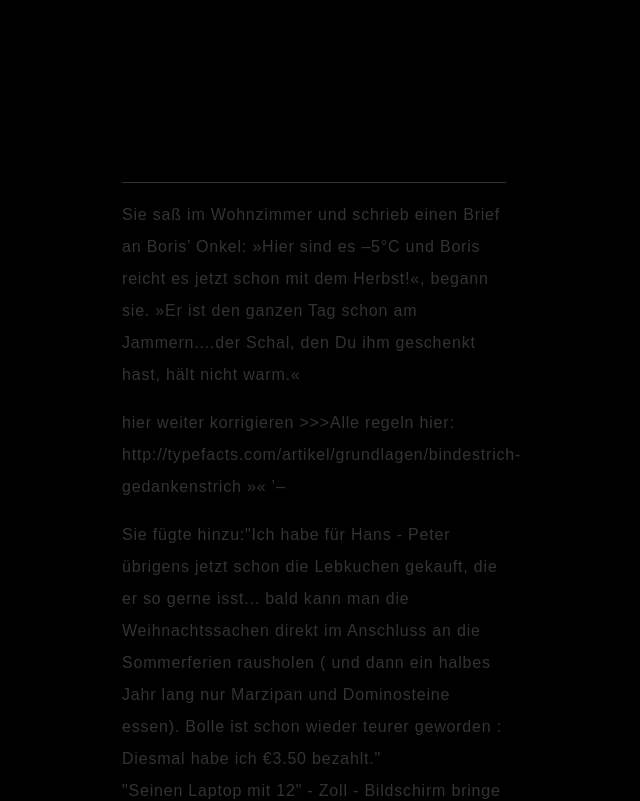
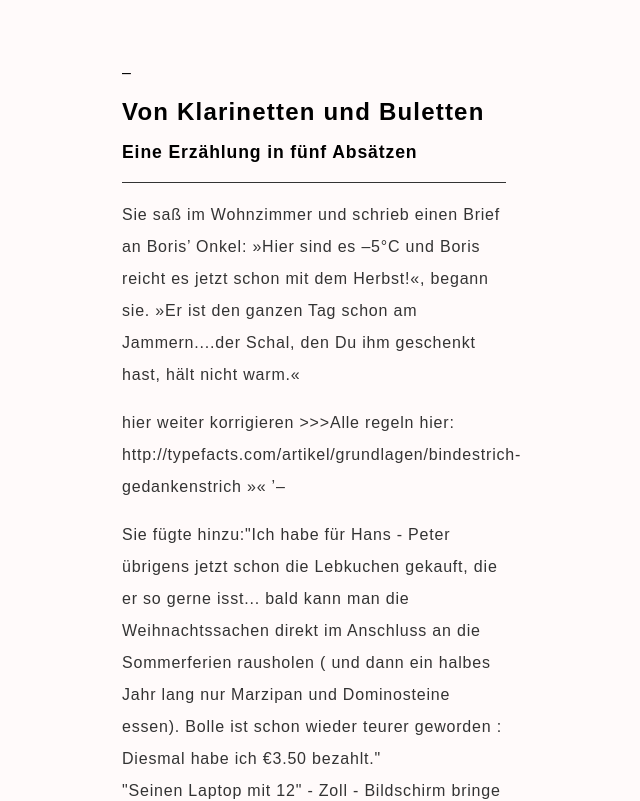
Before and after one commit to alsino/basic_typography, a plain HTML site: page index.html in a window 1280 px wide. Shown: the top 801 px of the page, without its empty margins (326-966 px from the left). Drawn offline with Linux system fonts and the light colour scheme.

Commit message:
change bg color

```diff
--- a/css/style.css
+++ b/css/style.css
@@ -3,7 +3,7 @@
 /* Kick it like it’s 2004 for now! :) */
 
 body {
-	background-color: black;
+	background-color: #FFFAFA;
 	padding-left: 35%;
 	padding-right: 35%;
 	padding-top: 5%;
```
